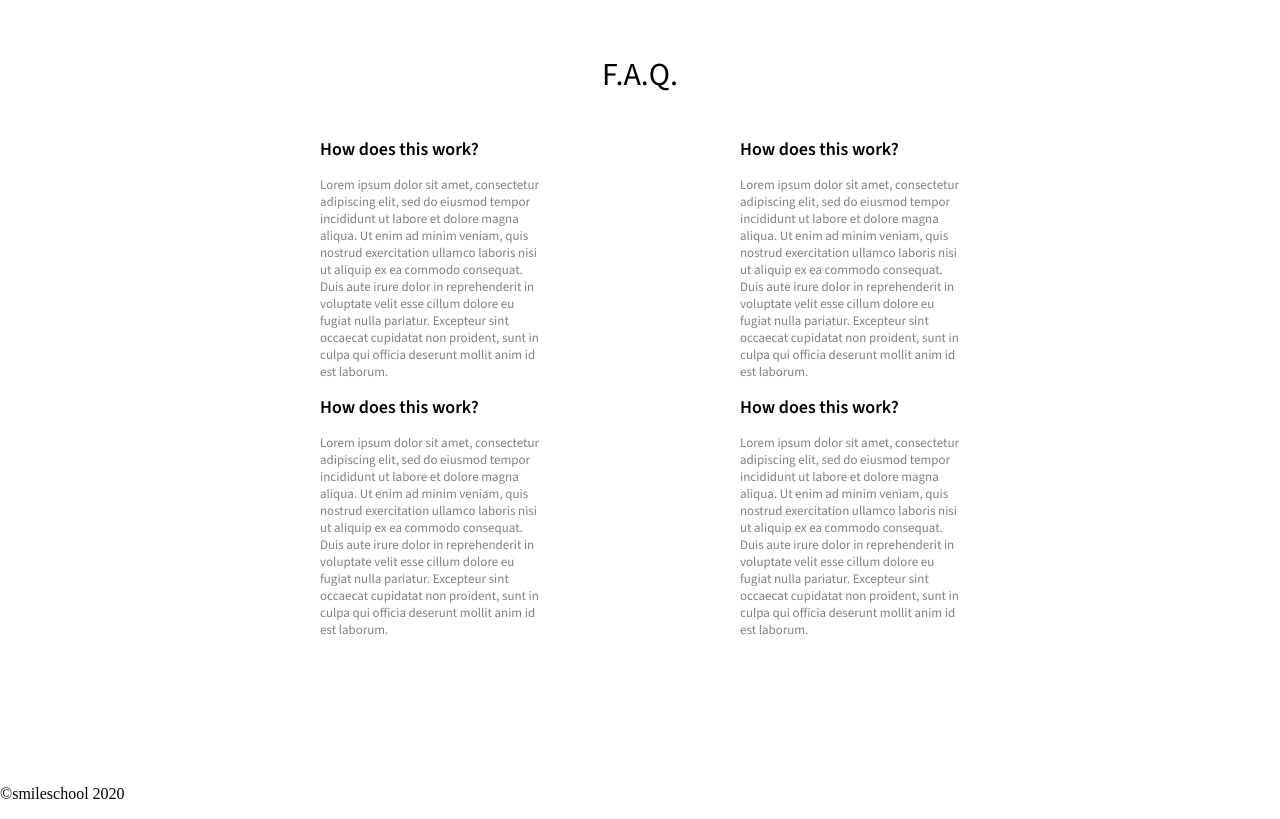
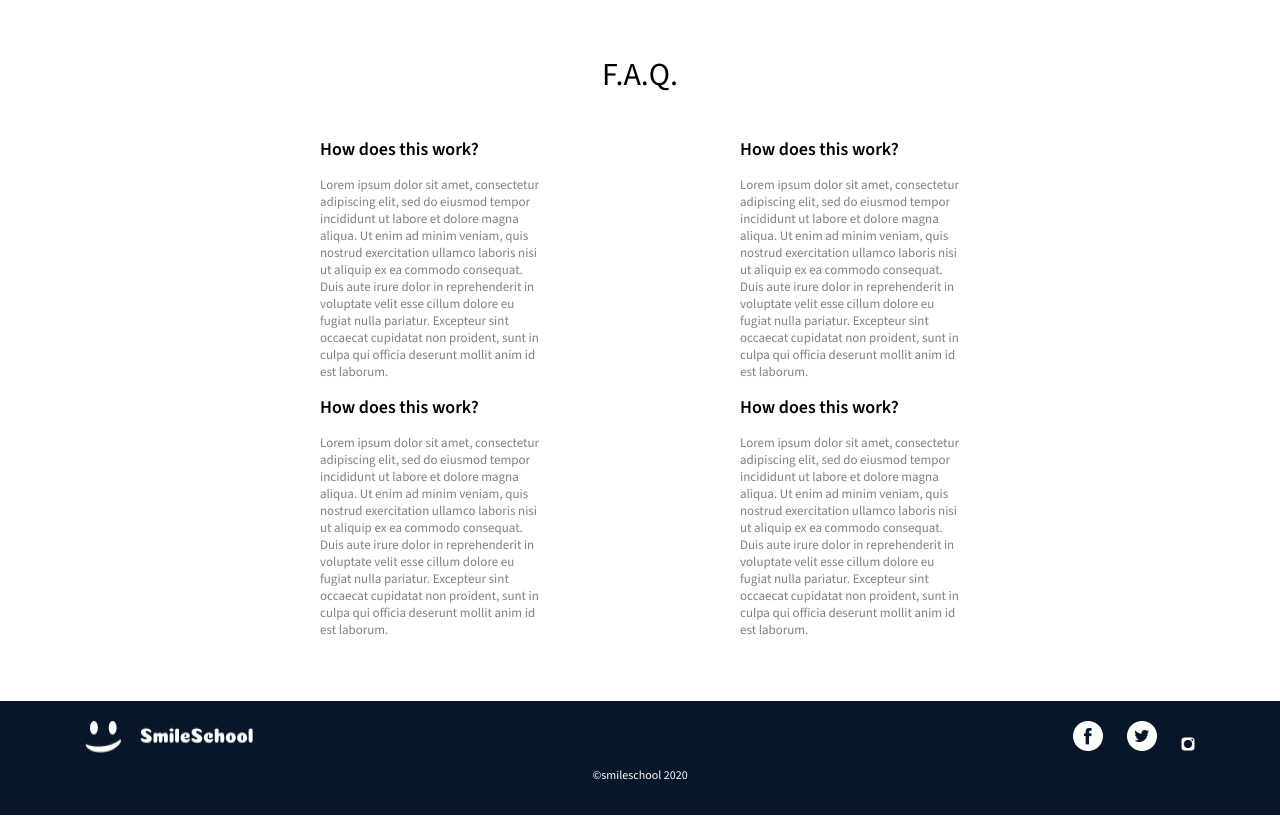
Before and after one commit to dean-daryl/alu-web-development, a plain HTML site: page css_advanced/index.html in a window 1280 px wide. Shown: the part 2108-2927 px from the top of the page. Drawn offline with nearby package versions, Linux system fonts and the light colour scheme.

Commit message:
Final changes

```diff
--- a/css_advanced/index.html
+++ b/css_advanced/index.html
@@ -256,14 +256,14 @@
         </div>
       </section>
     </main>
-    <footer>
+    <footer >
         <div>
-            <div>
+            <div class="footer_content">
                 <img src="assets/logo.png" alt="logo">
-               <div>
+               <div class="social_media">
                 <img src="assets/facebook.png" alt="facebook">
                 <img src="assets/twitter.png" alt="twitter">
-                <img src="assets/instagram.png" alt="">
+                <img src="assets/instagram.png" alt="instagram">
             </div>
             </div>
           <p>©smileschool 2020</p>
--- a/css_advanced/styles.css
+++ b/css_advanced/styles.css
@@ -252,14 +252,13 @@ blockquote {
   font-family: 'Source Sans 3';
   padding-top: 10px;
   color: black;
-
 }
 
 .faq h1 {
   font-weight: 300;
   text-align: center;
   padding-top: 50px;
-  font-size: xx-large   ;
+  font-size: xx-large;
 }
 .questions {
   margin: auto;
@@ -268,15 +267,35 @@ blockquote {
   gap: 200px;
   padding-bottom: 50px;
 }
-.questions1, .questions2{
 
-}
-
- .questions2 div h2,.questions1 div h2 {
+.questions2 div h2,
+.questions1 div h2 {
   font-size: large;
 }
 
-.questions1 div p, .questions2 div p {
+.questions1 div p,
+.questions2 div p {
   font-size: small;
   color: grey;
 }
+footer {
+  background-color: #071629;
+  padding: 20px;
+  display: flex;
+  justify-content: center;
+}
+.footer_content {
+  display: flex;
+  justify-content: space-between;
+  gap: 50rem;
+}
+.social_media img{
+  padding-left:20px;
+}
+footer p {
+    font-weight: 100;
+    font-size: 12px;
+  text-align: center;
+  color: white;
+  font-family: 'Source Sans 3';
+}
```
